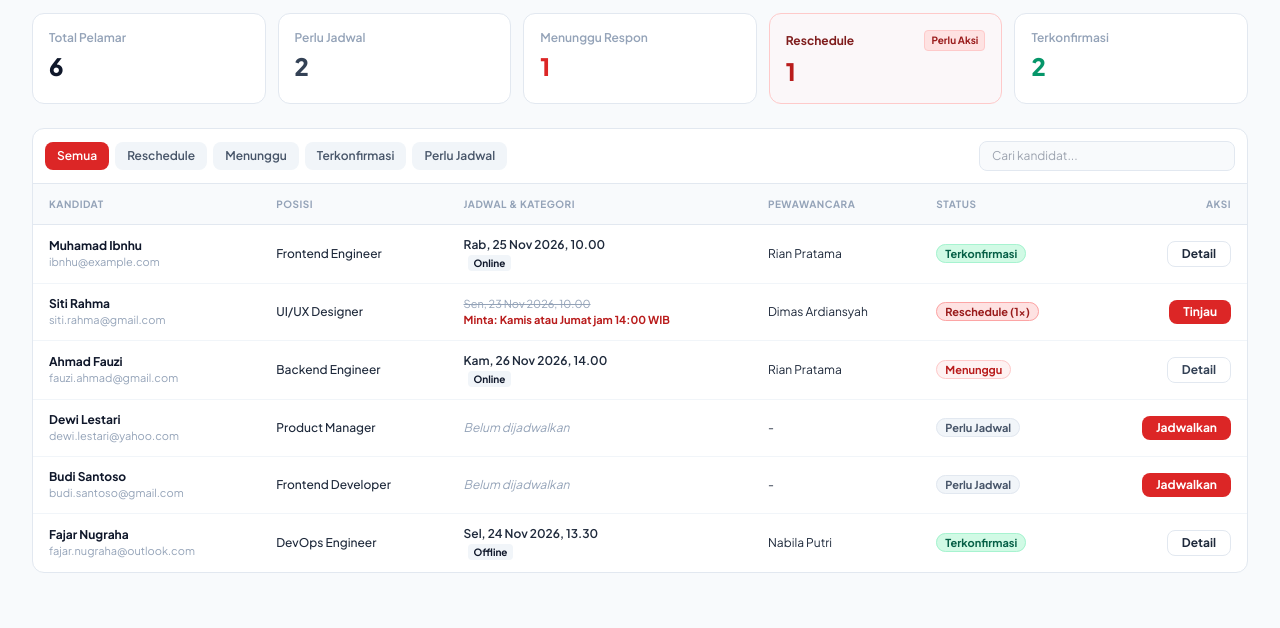
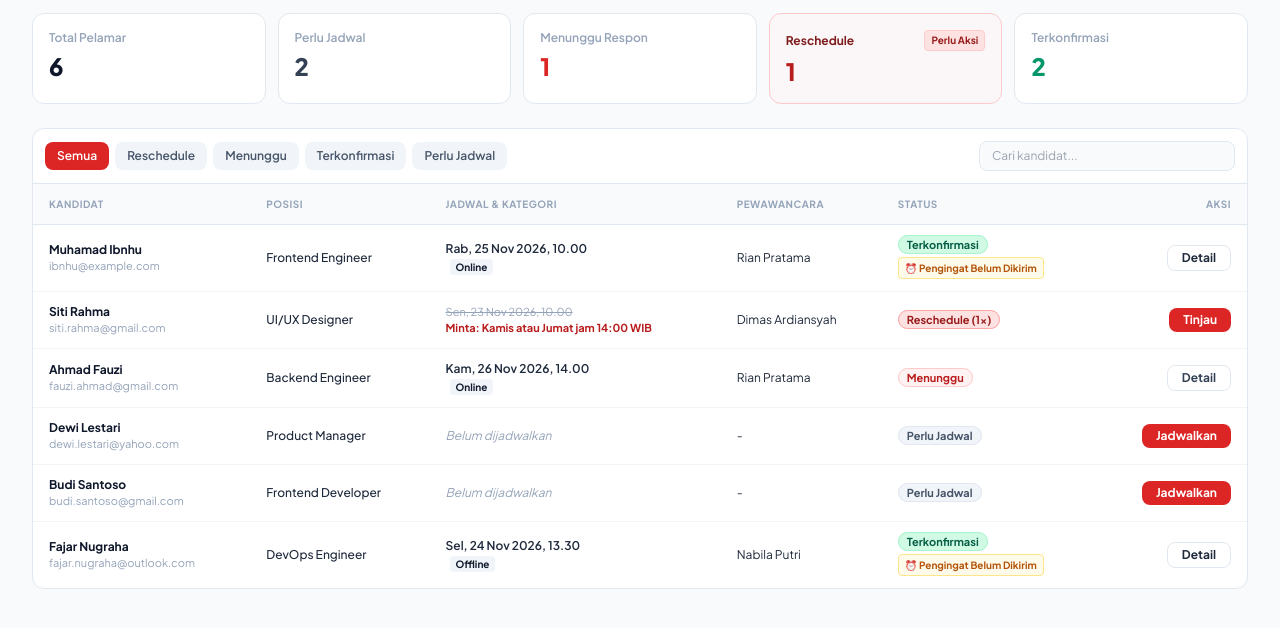
Before and after one commit to Tiannn-r/Perekrutan, a Laravel app: page /dashboard in a window 1280 px wide. Shown: the part 144-772 px from the top of the page. Run offline with Laravel 12, Linux system fonts and the light colour scheme; data comes from the database, SQL or seed files in the repository; data that the repository does not hold is empty; some libraries are stand-ins or nearby versions.

Commit message:
feat: align with updated PRD v1.1 - single day-of reminder per mode, auto-expiration, and reminder status tracking

```diff
--- a/app/Http/Controllers/Api/CandidateController.php
+++ b/app/Http/Controllers/Api/CandidateController.php
@@ -4,6 +4,8 @@ namespace App\Http\Controllers\Api;
 
 use App\Http\Controllers\Controller;
 use App\Models\Candidate;
+use App\Models\Interview;
+use App\Models\StatusLog;
 use Illuminate\Http\JsonResponse;
 use Illuminate\Http\Request;
 
@@ -14,6 +16,27 @@ class CandidateController extends Controller
      */
     public function index(Request $request): JsonResponse
     {
+        // PRD FR-17 & BR-03: Undangan kedaluwarsa otomatis jika melewati batas waktu respon
+        Interview::where('status', 'Invited')
+            ->whereNotNull('batas_respon')
+            ->where('batas_respon', '<', now())
+            ->with(['candidate', 'token'])
+            ->get()
+            ->each(function ($inv) {
+                $inv->update(['status' => 'Expired']);
+                $inv->candidate?->update(['status' => 'Expired']);
+                $inv->token?->update(['sudah_dipakai' => true]);
+
+                StatusLog::create([
+                    'candidate_id' => $inv->candidate_id,
+                    'interview_id' => $inv->id,
+                    'dari_status' => 'Invited',
+                    'ke_status' => 'Expired',
+                    'aktor' => 'Sistem',
+                    'keterangan' => 'Undangan kedaluwarsa otomatis karena melewati batas waktu respon (Aturan BR-03)',
+                ]);
+            });
+
         $query = Candidate::with([
             'latestInterview.token',
             'latestInterview.latestRescheduleRequest',
--- a/app/Models/ResponseToken.php
+++ b/app/Models/ResponseToken.php
@@ -36,6 +36,11 @@ class ResponseToken extends Model
             return false;
         }
 
+        // PRD BR-04: Tautan respon hanya berlaku sampai jadwal wawancara berlangsung
+        if ($this->interview && $this->interview->tanggal_waktu && now()->isAfter($this->interview->tanggal_waktu)) {
+            return false;
+        }
+
         return true;
     }
 }
--- a/resources/views/dashboard.blade.php
+++ b/resources/views/dashboard.blade.php
@@ -303,47 +303,27 @@
                 </div>
             </div>
 
-            <!-- Action Pengingat Wawancara (Sesuai PRD FR-19 s/d FR-24) -->
+            <!-- Action Pengingat Wawancara Hari H (Sesuai PRD v1.1 FR-19 s/d FR-24 & Diagram 17.3) -->
             <div id="detail-reminder-section" class="hidden p-4 bg-slate-50 border border-slate-200 rounded-xl space-y-3">
-                <div class="flex items-center justify-between pb-1 border-b border-slate-200">
+                <div class="flex items-center justify-between pb-2 border-b border-slate-200">
                     <div>
-                        <span class="font-bold text-slate-900 text-xs">Tugas Pengingat Wawancara (HR)</span>
-                        <p class="text-[11px] text-slate-500">Kandidat terkonfirmasi wajib menerima pengingat persiapan dan Hari H</p>
+                        <span class="font-bold text-slate-900 text-xs">Tugas Pengingat Hari H (HR)</span>
+                        <p class="text-[11px] text-slate-500">Kirim satu pesan pengingat resmi pada Hari H kepada kandidat yang sudah terkonfirmasi</p>
                     </div>
-                    <span class="text-[10px] font-bold bg-emerald-100 text-emerald-800 px-2 py-0.5 rounded">Terkonfirmasi</span>
+                    <span id="detail-reminder-status-badge" class="text-[10px] font-bold px-2 py-0.5 rounded bg-slate-100 text-slate-600">Belum Dikirim</span>
                 </div>
 
-                <!-- 2 Tasks Grid: Pengingat Persiapan & Pengingat Hari H -->
-                <div class="grid grid-cols-1 sm:grid-cols-2 gap-2.5">
-                    <!-- Task 1: Pengingat Persiapan -->
-                    <div class="p-3 bg-white rounded-xl border border-slate-200 space-y-2 flex flex-col justify-between">
-                        <div>
-                            <div class="flex items-center justify-between gap-1">
-                                <span class="font-bold text-slate-800 text-xs">1. Pengingat Persiapan</span>
-                                <span id="badge-reminder-persiapan" class="text-[10px] font-bold px-2 py-0.5 rounded bg-slate-100 text-slate-600">Belum Dikirim</span>
-                            </div>
-                            <p class="text-[11px] text-slate-500 mt-1 leading-normal" id="desc-reminder-persiapan">
-                                Teknis koneksi, webcam, mic, berkas digital (Online) atau dokumen fisik (Offline).
-                            </p>
-                        </div>
-                        <button onclick="openReminderModalFromDetail('persiapan')" class="w-full py-1.5 px-3 bg-red-600 hover:bg-red-700 text-white font-bold rounded-lg text-xs transition shadow-2xs">
-                            Kirim Persiapan
-                        </button>
+                <div class="p-3.5 bg-white rounded-xl border border-slate-200 space-y-2">
+                    <div class="flex items-center justify-between">
+                        <span class="font-bold text-slate-800 text-xs" id="detail-reminder-mode-title">Pengingat Hari H (Online)</span>
+                        <span class="text-[10px] text-slate-400 font-mono" id="detail-reminder-sent-time">-</span>
                     </div>
-
-                    <!-- Task 2: Pengingat Hari H -->
-                    <div class="p-3 bg-white rounded-xl border border-slate-200 space-y-2 flex flex-col justify-between">
-                        <div>
-                            <div class="flex items-center justify-between gap-1">
-                                <span class="font-bold text-slate-800 text-xs">2. Pengingat Hari H</span>
-                                <span id="badge-reminder-hari_h" class="text-[10px] font-bold px-2 py-0.5 rounded bg-slate-100 text-slate-600">Belum Dikirim</span>
-                            </div>
-                            <p class="text-[11px] text-slate-500 mt-1 leading-normal" id="desc-reminder-hari_h">
-                                Tautan Google Meet untuk join (Online) atau jam, lokasi ruangan, dan ajakan hadir (Offline).
-                            </p>
-                        </div>
-                        <button onclick="openReminderModalFromDetail('hari_h')" class="w-full py-1.5 px-3 bg-slate-900 hover:bg-slate-800 text-white font-bold rounded-lg text-xs transition shadow-2xs">
-                            Kirim Hari H
+                    <p class="text-[11px] text-slate-600 leading-relaxed" id="detail-reminder-mode-desc">
+                        Memuat tautan Google Meet resmi, petunjuk kesiapan teknis (kamera, mic, koneksi, dokumen digital), dresscode, dan ajakan bergabung tepat waktu.
+                    </p>
+                    <div class="pt-1">
+                        <button id="btn-trigger-reminder" onclick="openReminderModalFromDetail()" class="w-full py-2 px-4 bg-red-600 hover:bg-red-700 text-white font-bold rounded-lg text-xs transition shadow-xs flex items-center justify-center gap-1.5">
+                            Kirim Pengingat Hari H
                         </button>
                     </div>
                 </div>
@@ -368,8 +348,8 @@
             <div class="flex items-center gap-2">
                 <img src="{{ asset('images/nkri-icon.png') }}" class="w-5 h-5 bg-white rounded-full p-0.5 object-contain" alt="Logo">
                 <div>
-                    <h3 class="font-bold text-xs tracking-wide" id="modal-reminder-title">Kirim Pengingat Wawancara</h3>
-                    <p class="text-[10px] text-red-100" id="modal-reminder-subtitle">Email pengingat resmi ke inbox kandidat</p>
+                    <h3 class="font-bold text-xs tracking-wide" id="modal-reminder-title">Kirim Pengingat Hari H</h3>
+                    <p class="text-[10px] text-red-100" id="modal-reminder-subtitle">Email pengingat resmi Hari H ke inbox kandidat</p>
                 </div>
             </div>
             <button onclick="closeModal('modal-reminder')" class="text-white hover:text-red-100 text-base font-bold">&times;</button>
@@ -377,7 +357,7 @@
 
         <div class="p-5 space-y-4 text-xs overflow-y-auto flex-1">
             <input type="hidden" id="reminder-interview-id">
-            <input type="hidden" id="reminder-jenis" value="persiapan">
+            <input type="hidden" id="reminder-jenis" value="hari_h">
 
             <!-- Candidate Summary & Target Email -->
             <div class="bg-slate-50 p-3.5 rounded-xl border border-slate-200 flex flex-col sm:flex-row sm:items-center justify-between gap-2">
@@ -476,7 +456,7 @@
                 Batal
             </button>
             <button onclick="submitSendEmailReminder()" id="btn-submit-reminder" class="px-4 py-2 bg-red-600 hover:bg-red-700 text-white rounded-xl transition shadow-xs">
-                Kirim Email Pengingat
+                Kirim Pengingat Hari H
             </button>
         </div>
     </div>
@@ -681,11 +661,22 @@
             } else if (c.status === 'Invited') {
                 statusBadge = '<span class="px-2 py-0.5 rounded-full text-[11px] font-bold bg-red-50 text-red-700 border border-red-200">Menunggu</span>';
             } else if (c.status === 'Confirmed') {
-                statusBadge = '<span class="px-2 py-0.5 rounded-full text-[11px] font-bold bg-emerald-100 text-emerald-800 border border-emerald-200">Terkonfirmasi</span>';
+                const reminders = latestInterview?.reminders || [];
+                const reminder = reminders.find(r => r.status_kirim === 'terkirim') || reminders[0];
+                const reminderBadge = (reminder && reminder.status_kirim === 'terkirim')
+                    ? '<span class="text-[10px] font-bold text-emerald-700 bg-emerald-50 px-1.5 py-0.5 rounded border border-emerald-200 mt-1 block w-fit">✓ Pengingat Terkirim</span>'
+                    : '<span class="text-[10px] font-bold text-amber-700 bg-amber-50 px-1.5 py-0.5 rounded border border-amber-200 mt-1 block w-fit">⏰ Pengingat Belum Dikirim</span>';
+
+                statusBadge = `
+                    <span class="px-2 py-0.5 rounded-full text-[11px] font-bold bg-emerald-100 text-emerald-800 border border-emerald-200">Terkonfirmasi</span>
+                    ${reminderBadge}
+                `;
             } else if (c.status === 'Reschedule Requested') {
                 statusBadge = '<span class="px-2 py-0.5 rounded-full text-[11px] font-bold bg-red-100 text-red-800 border border-red-300">Reschedule (1x)</span>';
             } else if (c.status === 'Declined') {
                 statusBadge = '<span class="px-2 py-0.5 rounded-full text-[11px] font-bold bg-slate-100 text-slate-600 border border-slate-200">Menolak</span>';
+            } else if (c.status === 'Expired') {
+                statusBadge = '<span class="px-2 py-0.5 rounded-full text-[11px] font-bold bg-amber-100 text-amber-800 border border-amber-300">Kedaluwarsa</span>';
             }
 
             // Format schedule cell
@@ -914,33 +905,49 @@
 
     let currentDetailCandidate = null;
     let reminderCandidate = null;
-    let reminderJenis = 'persiapan';
+    let reminderJenis = 'hari_h';
 
     function updateDetailReminderBadges(interview) {
-        const badgePrep = document.getElementById('badge-reminder-persiapan');
-        const badgeDay = document.getElementById('badge-reminder-hari_h');
-        if (!badgePrep || !badgeDay) return;
+        const badge = document.getElementById('detail-reminder-status-badge');
+        const modeTitle = document.getElementById('detail-reminder-mode-title');
+        const modeDesc = document.getElementById('detail-reminder-mode-desc');
+        const sentTimeEl = document.getElementById('detail-reminder-sent-time');
+        const btnTrigger = document.getElementById('btn-trigger-reminder');
+
+        if (!badge || !interview) return;
+
+        const isOnline = interview.kategori === 'online';
+        if (modeTitle) {
+            modeTitle.innerText = isOnline ? 'Pengingat Hari H (Online)' : 'Pengingat Hari H (Offline)';
+        }
+        if (modeDesc) {
+            modeDesc.innerText = isOnline
+                ? 'Memuat tautan Google Meet resmi, petunjuk kesiapan teknis (kamera, mic, koneksi, dokumen digital), dresscode, dan ajakan bergabung tepat waktu.'
+                : 'Memuat jam wawancara, alamat kantor & ruangan, berkas fisik yang wajib dibawa, dresscode, dan ajakan hadir ("Ditunggu kehadirannya").';
+        }
 
         const reminders = interview?.reminders || [];
-        const prepRem = reminders.find(r => r.jenis === 'persiapan');
-        const dayRem = reminders.find(r => r.jenis === 'hari_h');
+        const sentRem = reminders.find(r => r.status_kirim === 'terkirim') || reminders[0];
 
-        if (prepRem && prepRem.status_kirim === 'terkirim') {
-            const timeStr = prepRem.dikirim_at ? new Date(prepRem.dikirim_at).toLocaleDateString('id-ID', { day: 'numeric', month: 'short', hour: '2-digit', minute: '2-digit' }) + ' WIB' : 'Terkirim';
-            badgePrep.className = 'text-[10px] font-bold px-2 py-0.5 rounded bg-emerald-100 text-emerald-800';
-            badgePrep.innerText = `Terkirim (${timeStr})`;
+        if (sentRem && sentRem.status_kirim === 'terkirim') {
+            const timeStr = sentRem.dikirim_at
+                ? new Date(sentRem.dikirim_at).toLocaleDateString('id-ID', { day: 'numeric', month: 'short', hour: '2-digit', minute: '2-digit' }) + ' WIB'
+                : 'Terkirim';
+            badge.className = 'text-[10px] font-bold px-2 py-0.5 rounded bg-emerald-100 text-emerald-800';
+            badge.innerText = `Terkirim (${timeStr})`;
+            if (sentTimeEl) sentTimeEl.innerText = `Dikirim: ${timeStr}`;
+            if (btnTrigger) {
+                btnTrigger.innerHTML = `<span>Kirim Ulang Pengingat Hari H</span>`;
+                btnTrigger.className = 'w-full py-2 px-4 bg-slate-800 hover:bg-slate-900 text-white font-bold rounded-lg text-xs transition shadow-xs flex items-center justify-center gap-1.5';
+            }
         } else {
-            badgePrep.className = 'text-[10px] font-bold px-2 py-0.5 rounded bg-slate-100 text-slate-600';
-            badgePrep.innerText = 'Belum Dikirim';
-        }
-
-        if (dayRem && dayRem.status_kirim === 'terkirim') {
-            const timeStr = dayRem.dikirim_at ? new Date(dayRem.dikirim_at).toLocaleDateString('id-ID', { day: 'numeric', month: 'short', hour: '2-digit', minute: '2-digit' }) + ' WIB' : 'Terkirim';
-            badgeDay.className = 'text-[10px] font-bold px-2 py-0.5 rounded bg-emerald-100 text-emerald-800';
-            badgeDay.innerText = `Terkirim (${timeStr})`;
-        } else {
-            badgeDay.className = 'text-[10px] font-bold px-2 py-0.5 rounded bg-slate-100 text-slate-600';
-            badgeDay.innerText = 'Belum Dikirim';
+            badge.className = 'text-[10px] font-bold px-2 py-0.5 rounded bg-amber-100 text-amber-800';
+            badge.innerText = 'Belum Dikirim';
+            if (sentTimeEl) sentTimeEl.innerText = 'Status: Siap Dikirim';
+            if (btnTrigger) {
+                btnTrigger.innerHTML = `<span>Kirim Pengingat Hari H</span>`;
+                btnTrigger.className = 'w-full py-2 px-4 bg-red-600 hover:bg-red-700 text-white font-bold rounded-lg text-xs transition shadow-xs flex items-center justify-center gap-1.5';
+            }
         }
     }
 
@@ -1192,18 +1199,18 @@
         }
     }
 
-    function openReminderModalFromDetail(jenis = 'persiapan') {
+    function openReminderModalFromDetail() {
         if (!currentDetailCandidate) return;
         closeModal('modal-candidate-detail');
-        openReminderModal(currentDetailCandidate.id, jenis);
+        openReminderModal(currentDetailCandidate.id, 'hari_h');
     }
 
-    async function openReminderModal(candId, jenis = 'persiapan') {
+    async function openReminderModal(candId, jenis = 'hari_h') {
         const c = candidatesData.find(item => item.id == candId);
         if (!c) return;
 
         reminderCandidate = c;
-        reminderJenis = jenis;
+        reminderJenis = 'hari_h';
         const interview = c.latest_interview;
         if (!interview) return;
 
@@ -1213,25 +1220,23 @@
         }
 
         const isOnline = interview.kategori === 'online';
-        const specificTmplKey = `reminder_${interview.kategori || 'online'}_${jenis === 'hari_h' ? 'day' : 'prep'}`;
-        const fallbackTmplKey = `reminder_${interview.kategori || 'online'}`;
+        const specificTmplKey = `reminder_${interview.kategori || 'online'}`;
+        const fallbackTmplKey = `reminder_${interview.kategori || 'online'}_day`;
         const tmpl = appTemplates[specificTmplKey] || appTemplates[fallbackTmplKey] || {
-            subjek: `Pengingat Wawancara: {posisi} - {nama} (Nanggala Kencana Rekatama Indonesia)`,
+            subjek: `[HARI H] Pengingat Wawancara: {posisi} - {nama} (Nanggala Kencana Rekatama Indonesia)`,
             isi_pesan: `Halo {nama}, mengingatkan jadwal wawancara posisi {posisi}.`,
             petunjuk_persiapan: '',
             ketentuan_pakaian: ''
         };
 
         document.getElementById('reminder-interview-id').value = interview.id;
-        document.getElementById('reminder-jenis').value = jenis;
+        document.getElementById('reminder-jenis').value = 'hari_h';
 
-        // Update modal title and subtitle (PRD FR-20, FR-21, FR-22)
-        document.getElementById('modal-reminder-title').innerText = jenis === 'hari_h'
-            ? 'Kirim Pengingat Hari H (Email)'
-            : 'Kirim Pengingat Persiapan (Email)';
-        document.getElementById('modal-reminder-subtitle').innerText = jenis === 'hari_h'
-            ? (isOnline ? 'Tautan Google Meet langsung untuk bergabung ke rapat' : 'Jam kedatangan, alamat ruangan, dan ajakan hadir')
-            : (isOnline ? 'Petunjuk koneksi internet, kamera, mikrofon, dan berkas digital' : 'Dokumen fisik/kartu identitas yang wajib dibawa & dresscode');
+        // Update modal title and subtitle (PRD v1.1 FR-20, FR-21, FR-22)
+        document.getElementById('modal-reminder-title').innerText = 'Kirim Pengingat Hari H (Email)';
+        document.getElementById('modal-reminder-subtitle').innerText = isOnline
+            ? 'Tautan Google Meet langsung untuk bergabung ke rapat, petunjuk teknis, dan dresscode'
+            : 'Jam kedatangan, alamat lokasi ruangan kantor, berkas fisik yang dibawa, dan ajakan hadir';
 
         document.getElementById('reminder-cand-name').innerText = c.nama;
         document.getElementById('reminder-cand-posisi').innerText = c.posisi;
@@ -1383,8 +1388,7 @@ ${emailBody}`;
             const data = await res.json();
             if (data.success) {
                 closeModal('modal-reminder');
-                const labelJenis = jenis === 'hari_h' ? 'Hari H' : 'persiapan';
-                showToast(`Email pengingat ${labelJenis} berhasil dikirim ke ${reminderCandidate.nama} (${reminderCandidate.email})!`);
+                showToast(`Email pengingat Hari H berhasil dikirim ke ${reminderCandidate.nama} (${reminderCandidate.email})!`);
                 loadDashboardData();
             } else {
                 showToast(data.message || 'Gagal mengirim email pengingat', 'error');
@@ -1394,7 +1398,7 @@ ${emailBody}`;
             showToast('Terjadi kesalahan saat mengirim pengingat', 'error');
         } finally {
             submitBtn.disabled = false;
-            submitBtn.innerText = 'Kirim Email Pengingat';
+            submitBtn.innerText = 'Kirim Pengingat Hari H';
         }
     }
 
```
Also changed, not shown: app/Http/Controllers/Api/InterviewController.php (+11 -2 lines), resources/views/super-admin.blade.php (+10 -16 lines), tests/Feature/RecruitmentBackendTest.php (+60 -0 lines).
